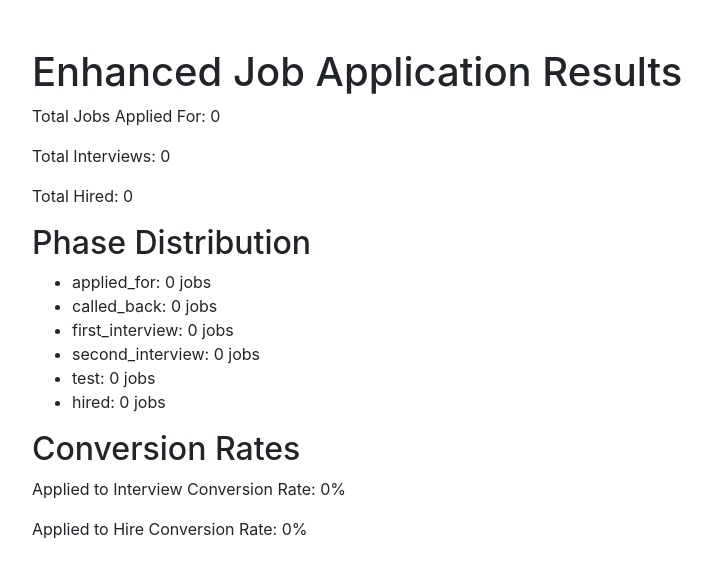
After one commit to jdrgithub/job-tracker, a Flask app: page /enhanced_results in a window 1280 px wide. The commit adds this page. Shown: the top 578 px of the page, without its empty margins (53-765 px from the left). Run offline with Flask 3, Linux system fonts and the light colour scheme; some libraries are stand-ins or nearby versions.

Commit message:
Lots of major changes adding models, results, and ways of viewing apps.

```diff
--- a/app.py
+++ b/app.py
@@ -1,5 +1,14 @@
 from flask import Flask, render_template, request, redirect, url_for
 from flask_sqlalchemy import SQLAlchemy
+from pathlib import Path
+import logging
+
+# Set up basic logging
+logging.basicConfig(level=logging.INFO)
+
+import os
+current_directory = os.getcwd()
+print(f"CURRENT DIRECTORY: {current_directory}")
 
 # Instantiate Flask
 app = Flask(__name__)
@@ -16,18 +25,51 @@ class JobApplication(db.Model):
     id = db.Column(db.Integer, primary_key=True)
     company_name = db.Column(db.String(120), nullable=False)
     position = db.Column(db.String(120), nullable=False)
-    status = db.Column(db.String(120), nullable=False)
+    current_phase = db.Column(db.String(120), default='applied_for')
+    completed_phases = db.Column(db.String(500), default='')  # Store as CSV
 
-# Ensure database tables are created in an application context
-with app.app_context():
-    db.create_all()
+    # Method to advance the job to the next phase
+    def advance_phase(self):
+        phases = ['applied_for', 'called_back', 'first_interview', 'second_interview', 'test', 'hired']
+        if self.current_phase in phases and self.current_phase != 'hired':
+            self.completed_phases += f"{self.current_phase},"
+            self.current_phase = phases[phases.index(self.current_phase) + 1]
+        else:
+            print("Cannot advance further.")
 
-# Define routes
+
+
+# Function to check if the database file exists and create the tables if not
+def initialize_database():
+    try:
+        # Determine the database file location using pathlib
+        db_path = Path(__file__).parent / 'job_applications.db'
+
+        # Check if the database file exists
+        if not db_path.exists():
+            logging.info("Database not found, creating...")
+
+            # Ensure database tables are created within an application context
+            with app.app_context():
+                db.create_all()  # Create the database and tables
+
+            logging.info("Database and tables created successfully.")
+        else:
+            logging.info("Database exists, no need to create.")
+    except Exception as e:
+        logging.error(f"Error initializing database: {e}")
+
+# Call the initialize_database function
+initialize_database()
+
+# Define the index route to show job applications
 @app.route('/')
 def index():
+    print("Current working directory:", os.getcwd())
     job_applications = JobApplication.query.all()
     return render_template('index.html', job_applications=job_applications)
 
+# Define the route to add a new job application
 @app.route('/add', methods=['GET', 'POST'])
 def add_application():
     if request.method == 'POST':
@@ -36,13 +78,50 @@ def add_application():
         status = request.form['status']
 
         # Add the new application to the database
-        new_application = JobApplication(company_name=company, position=position, status=status)
+        new_application = JobApplication(company_name=company, position=position, current_phase=status)
         db.session.add(new_application)
         db.session.commit()
 
         return redirect(url_for('index'))
-
     return render_template('add_application.html')
 
+# Define the route to view the details of a specific job application
+@app.route('/view/<int:job_id>')
+def view_application(job_id):
+    job = JobApplication.query.get_or_404(job_id)
+    return render_template('view_application.html', job=job)
+
+# Define the route for the enhanced results aggregation page
+@app.route('/enhanced_results')
+def enhanced_results():
+    total_jobs = JobApplication.query.count()
+    total_interviews = JobApplication.query.filter(JobApplication.current_phase.in_(['first_interview', 'second_interview'])).count()
+    total_hired = JobApplication.query.filter_by(current_phase='hired').count()
+
+    # Calculate phase distribution
+    phase_counts = {
+        'applied_for': JobApplication.query.filter_by(current_phase='applied_for').count(),
+        'called_back': JobApplication.query.filter_by(current_phase='called_back').count(),
+        'first_interview': JobApplication.query.filter_by(current_phase='first_interview').count(),
+        'second_interview': JobApplication.query.filter_by(current_phase='second_interview').count(),
+        'test': JobApplication.query.filter_by(current_phase='test').count(),
+        'hired': JobApplication.query.filter_by(current_phase='hired').count(),
+    }
+
+    # Conversion rates
+    conversion_to_interview = (total_interviews / total_jobs) * 100 if total_jobs > 0 else 0
+    conversion_to_hire = (total_hired / total_jobs) * 100 if total_jobs > 0 else 0
+
+    return render_template(
+        'enhanced_results.html',
+        total_jobs=total_jobs,
+        total_interviews=total_interviews,
+        total_hired=total_hired,
+        phase_counts=phase_counts,
+        conversion_to_interview=conversion_to_interview,
+        conversion_to_hire=conversion_to_hire
+    )
+
+# Run the app
 if __name__ == '__main__':
     app.run(debug=True)
--- /dev/null
+++ b/templates/enhanced_results.html
@@ -0,0 +1,26 @@
+<!DOCTYPE html>
+<html lang="en">
+<head>
+  <meta charset="UTF-8">
+  <meta name="viewport" content="width=device-width, initial-scale=1.0">
+  <title>Enhanced Results</title>
+  <link rel="stylesheet" href="https://stackpath.bootstrapcdn.com/bootstrap/4.3.1/css/bootstrap.min.css">
+</head>
+<body>
+<div class="container mt-5">
+  <h1>Enhanced Job Application Results</h1>
+  <p>Total Jobs Applied For: {{ total_jobs }}</p>
+  <p>Total Interviews: {{ total_interviews }}</p>
+  <p>Total Hired: {{ total_hired }}</p>
+  <h2>Phase Distribution</h2>
+  <ul>
+    {% for phase, count in phase_counts.items() %}
+    <li>{{ phase }}: {{ count }} jobs</li>
+    {% endfor %}
+  </ul>
+  <h2>Conversion Rates</h2>
+  <p>Applied to Interview Conversion Rate: {{ conversion_to_interview }}%</p>
+  <p>Applied to Hire Conversion Rate: {{ conversion_to_hire }}%</p>
+</div>
+</body>
+</html>
```
Also changed, not shown: app/models.py (added, +16 -0 lines), app/routes.py (added, +45 -0 lines), templates/add_application.html (+6 -11 lines), templates/index.html (+7 -9 lines), templates/view_application.html (added, +18 -0 lines).
